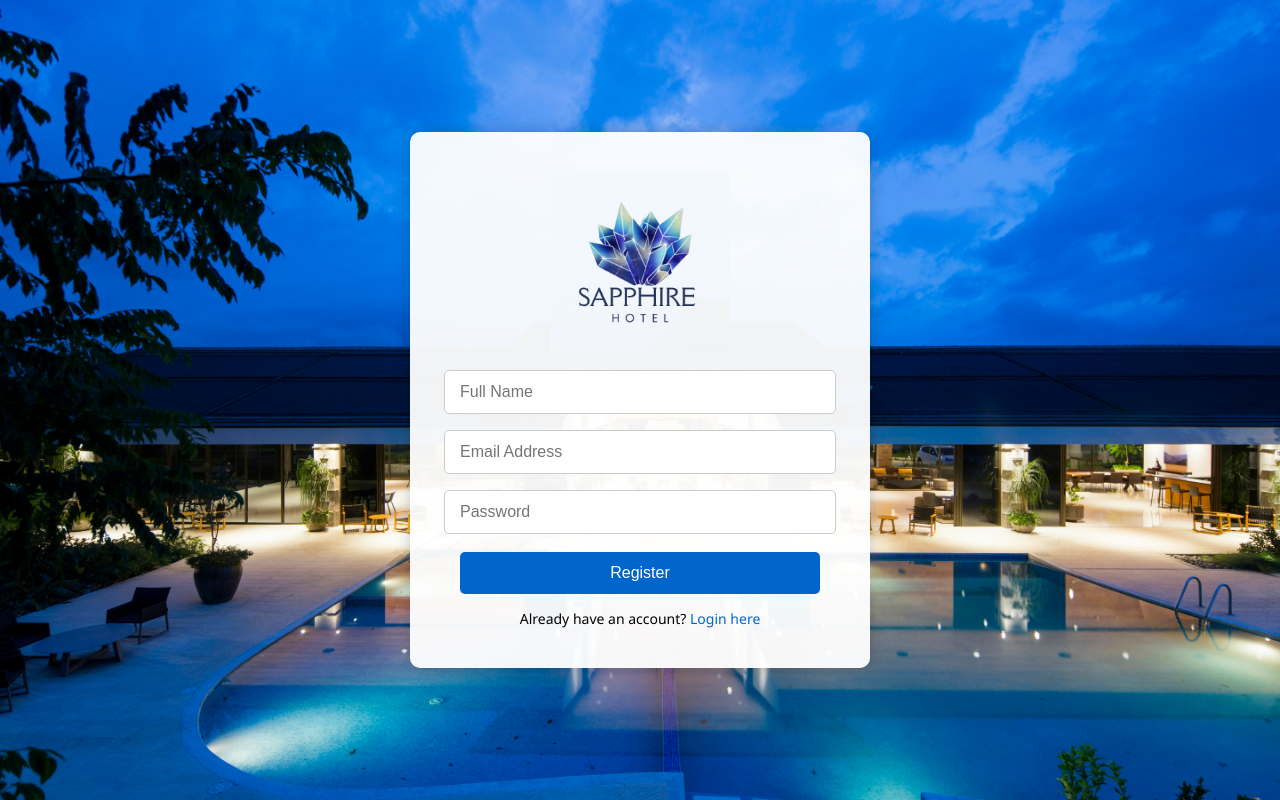
After one commit to Forager-EX/final-project-sapphire_hotel, a PHP site: page /register.php in a window 1280 px wide. The commit adds this page. Run offline with PHP 8.4, Linux system fonts and the light colour scheme.

Commit message:
Data base of Register

```diff
--- a/frontend/index.html
+++ b/frontend/index.php
@@ -1,3 +1,4 @@
+<php></php>
 <!DOCTYPE html>
 <html lang="en">
   <head>
@@ -104,3 +105,4 @@
     <script src="js/app.js"></script>
   </body>
 </html>
+</php>
--- /dev/null
+++ b/frontend/register.php
@@ -0,0 +1,156 @@
+<!DOCTYPE html>
+<html lang="en">
+<head>
+  <meta charset="UTF-8" />
+  <meta name="viewport" content="width=device-width, initial-scale=1.0"/>
+  <title>Hotel Register</title>
+  <style>
+    body {
+      font-family: 'Segoe UI', Tahoma, Geneva, Verdana, sans-serif;
+      background-image: url('img/login bg.jpg');
+      background-size: cover;
+      background-position: center;
+      background-repeat: no-repeat;
+      margin: 0;
+      padding: 0;
+      display: flex;
+      height: 100vh;
+      justify-content: center;
+      align-items: center;
+    }
+
+    .register-container {
+      background: rgba(255, 255, 255, 0.95);
+      padding: 40px 30px;
+      border-radius: 10px;
+      box-shadow: 0px 0px 15px rgba(0,0,0,0.2);
+      width: 100%;
+      max-width: 400px;
+      text-align: center;
+    }
+
+    .logo-wrapper {
+      margin-bottom: 10px;
+    }
+
+    .register-logo {
+      width: 180px;
+      display: block;
+      margin: 0 auto;
+    }
+
+    form {
+      display: flex;
+      flex-direction: column;
+      align-items: center;
+      margin-top: 10px;
+    }
+
+    input[type="text"],
+    input[type="email"],
+    input[type="password"] {
+      width: 90%;
+      padding: 12px 15px;
+      margin: 8px 0;
+      border: 1px solid #ccc;
+      border-radius: 5px;
+      font-size: 16px;
+    }
+
+    button {
+      width: 90%;
+      padding: 12px;
+      margin-top: 10px;
+      background-color: #0066cc;
+      border: none;
+      border-radius: 5px;
+      color: white;
+      font-size: 16px;
+      cursor: pointer;
+    }
+
+    button:hover {
+      background-color: #005bb5;
+    }
+
+    .footer-link {
+      margin-top: 15px;
+      font-size: 14px;
+    }
+
+    .footer-link a {
+      color: #0066cc;
+      text-decoration: none;
+    }
+
+    .footer-link a:hover {
+      text-decoration: underline;
+    }
+  </style>
+</head>
+<body>
+
+<div class="register-container">
+    <div class="logo-wrapper">
+      <img src="img/logo.jpg" alt="GrandView Hotel Logo" class="register-logo" />
+    </div>
+    <form action="register.php" method="POST">
+      <input type="text" name="fullname" placeholder="Full Name" required />
+      <input type="email" name="email" placeholder="Email Address" required />
+      <input type="password" name="password" placeholder="Password" required />
+      <button type="submit">Register</button>
+    </form>
+    <div class="footer-link">
+      Already have an account? <a href="login.html">Login here</a>
+    </div>
+  </div>
+
+  <?php
+// Only run if form is submitted
+if ($_SERVER["REQUEST_METHOD"] == "POST") {
+    // Database connection details
+    $host = 'localhost';
+    $user = 'root';
+    $pass = '';
+    $dbname = 'sapphire_hotel'; // Replace with your DB name
+
+    // Create connection
+    $conn = new mysqli($host, $user, $pass, $dbname);
+
+    // Check connection
+    if ($conn->connect_error) {
+        die("Connection failed: " . $conn->connect_error);
+    }
+
+    // Get and sanitize form data
+    $name = $_POST['fullname'];
+    $email = $_POST['email'];
+    $password = $_POST['password'];
+    $createdAt = date('Y-m-d');
+
+
+    // Hash the password
+    $hashed_password = password_hash($password, PASSWORD_DEFAULT);
+
+    // Prepare SQL query
+    $sql = "INSERT INTO user (name, email, createdAt, password)
+            VALUES (?, ?, ?, ?)";
+
+    $stmt = $conn->prepare($sql);
+    $stmt->bind_param("ssss", $name, $email, $createdAt, $hashed_password);
+
+    if ($stmt->execute()) {
+      echo "<script>alert('Registration successful!'); window.location.href = 'login.html';</script>";
+  } else {
+      echo "<script>alert('Error: " . addslashes($stmt->error) . "');</script>";
+  }
+
+
+    // Close
+    $stmt->close();
+    $conn->close();
+}
+?>
+
+</body>
+</html>
```
Also changed, not shown: frontend/admin_dashboard.php (added, +109 -0 lines), frontend/admin_login.php (renamed from frontend/sign-up.html, +58 -13 lines), frontend/db.php (added, +14 -0 lines), frontend/img/room2.jpg.
